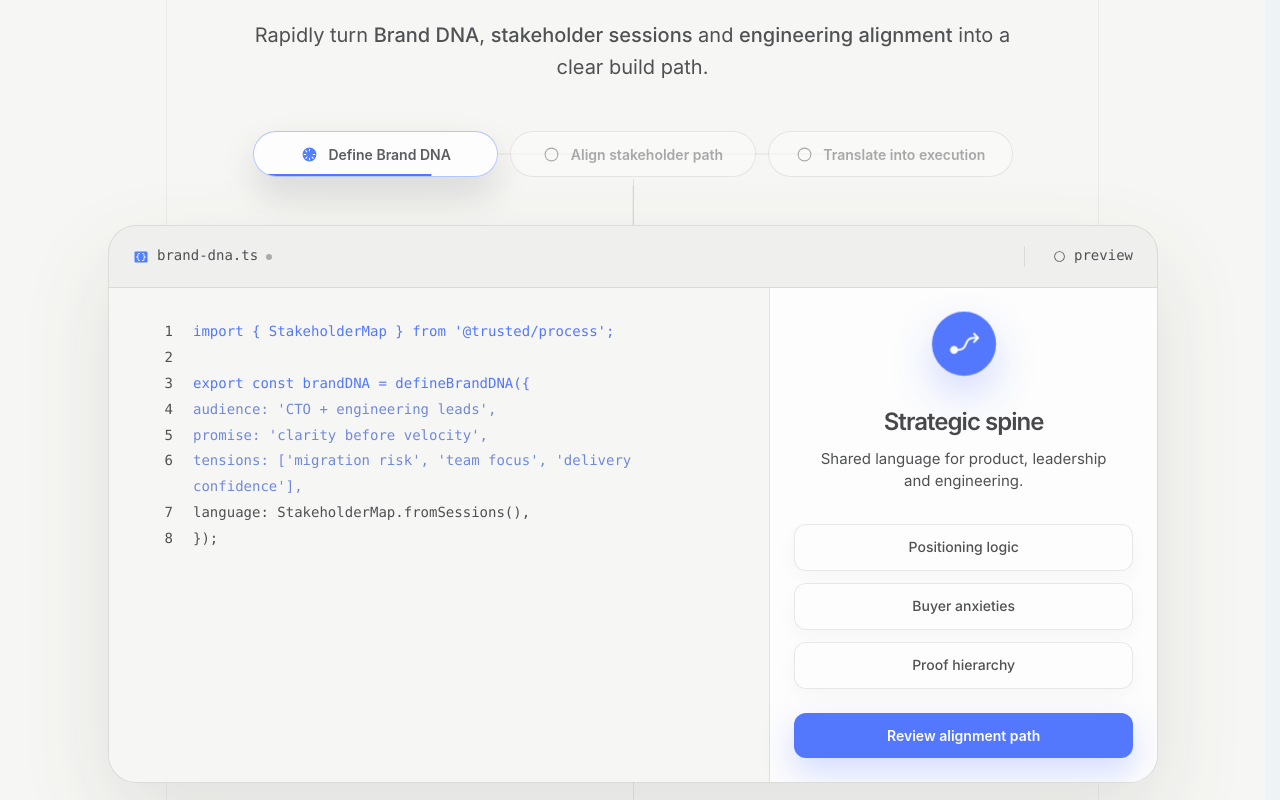
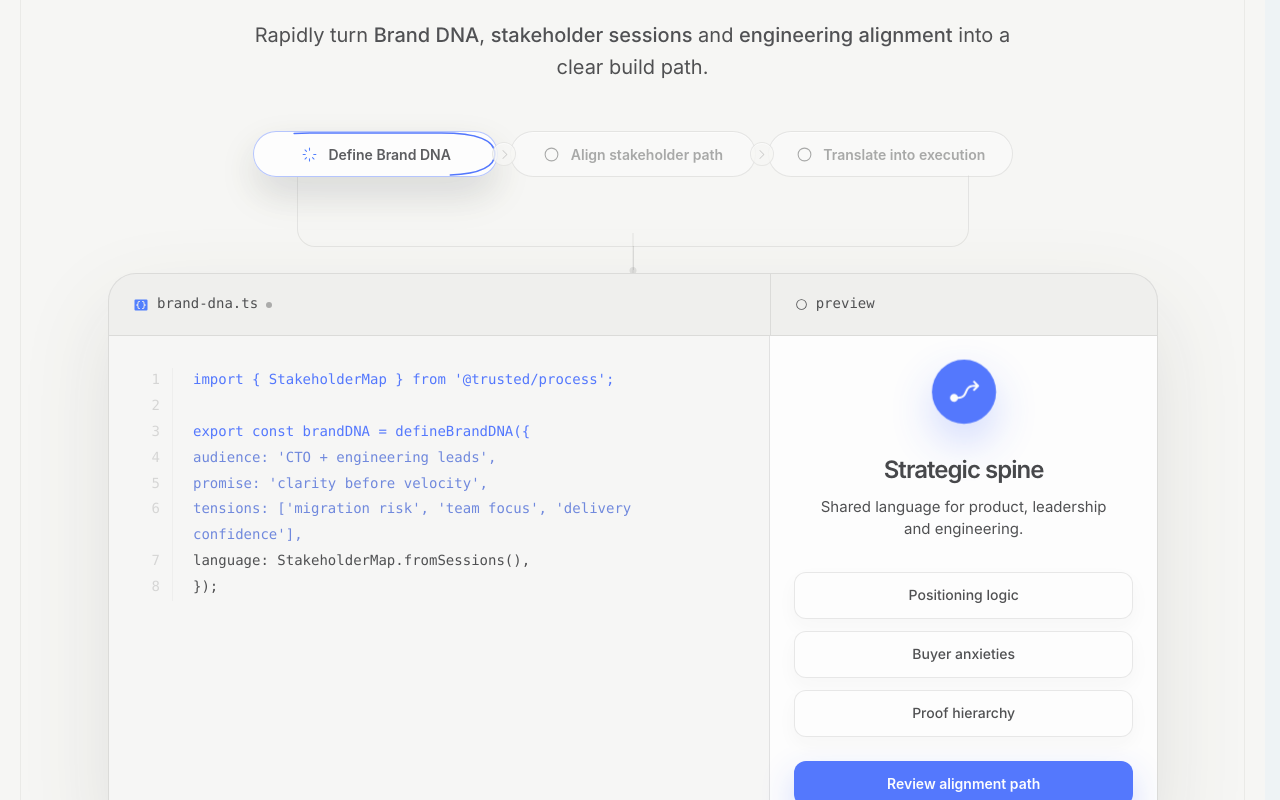
Before and after one commit to sergefomichev/Project7, a React (Vite) app: page / in a window 1280 px wide. Shown: the part 1200-2000 px from the top of the page. Built offline with nearby package versions, Linux system fonts and the light colour scheme.

Commit message:
Match AlignUI process details

```diff
--- a/src/App.tsx
+++ b/src/App.tsx
@@ -1,6 +1,7 @@
 import { ArrowRight, ChevronDown, Menu, Star } from "lucide-react";
 import {
   BracketsCurly,
+  CaretRight,
   CheckCircle,
   Circle,
   FlowArrow,
@@ -558,8 +559,8 @@ function BrandDnaSection() {
 
   return (
     <section className="align-process-section relative z-10 overflow-hidden bg-[#f7f7f4] text-[#2c2d2f]">
-      <div className="pointer-events-none absolute inset-y-0 left-[13vw] w-px bg-black/[0.06]" />
-      <div className="pointer-events-none absolute inset-y-0 right-[13vw] w-px bg-black/[0.06]" />
+      <div className="pointer-events-none absolute inset-y-0 left-[max(1.25rem,calc((100vw-1480px)/2+1.75rem))] w-px bg-black/[0.06]" />
+      <div className="pointer-events-none absolute inset-y-0 right-[max(1.25rem,calc((100vw-1480px)/2+1.75rem))] w-px bg-black/[0.06]" />
       <div className="pointer-events-none absolute inset-x-0 top-0 h-px bg-black/[0.06]" />
 
       <div className="relative mx-auto max-w-[1480px] px-5 pb-24 pt-28 sm:px-6 sm:pb-32 sm:pt-32 lg:px-7 lg:pb-40">
@@ -592,10 +593,15 @@ function ProcessTabs({
   onSelect: (index: number) => void;
 }) {
   return (
-    <div className="t-tabs-reveal relative mx-auto mb-10 max-w-[760px] sm:mb-12">
-      <div className="pointer-events-none absolute left-8 right-8 top-1/2 hidden h-px -translate-y-1/2 bg-black/10 md:block" />
-      <div className="pointer-events-none absolute left-1/2 top-[calc(100%+2px)] hidden h-16 w-px -translate-x-1/2 bg-black/10 md:block" />
+    <div className="t-tabs-reveal relative mx-auto mb-20 max-w-[760px] sm:mb-24">
+      <div className="process-connector" aria-hidden="true" />
       <div className="process-tabs-track grid gap-3 md:grid-cols-3" style={{ "--active-index": activeStep } as React.CSSProperties}>
+        <span className="tab-chevron tab-chevron-left" aria-hidden="true">
+          <CaretRight size={13} weight="regular" />
+        </span>
+        <span className="tab-chevron tab-chevron-right" aria-hidden="true">
+          <CaretRight size={13} weight="regular" />
+        </span>
         {processSteps.map((step, index) => {
           const isActive = index === activeStep;
           const isComplete = index < activeStep;
@@ -610,7 +616,7 @@ function ProcessTabs({
             >
               <StepStateIcon active={isActive} complete={isComplete} />
               <span className="relative z-10 truncate">{step.label}</span>
-              {isActive ? <span key={activeStep} className="process-tab-progress" /> : null}
+              {isActive ? <TabProgressBorder key={activeStep} /> : null}
             </button>
           );
         })}
@@ -619,11 +625,23 @@ function ProcessTabs({
   );
 }
 
+function TabProgressBorder() {
+  return (
+    <svg className="process-tab-border-progress" viewBox="0 0 100 46" preserveAspectRatio="none" aria-hidden="true">
+      <path
+        d="M50 1 H77 Q99 1 99 23 Q99 45 77 45 H23 Q1 45 1 23 Q1 1 23 1 H50"
+        fill="none"
+        pathLength={100}
+      />
+    </svg>
+  );
+}
+
 function StepStateIcon({ active, complete }: { active: boolean; complete: boolean }) {
   return (
     <span className="t-step-icon relative z-10" data-state={active ? "active" : complete ? "complete" : "idle"}>
       <Circle size={17} weight="regular" className="t-step-icon-idle text-black/24" />
-      <SpinnerGap size={17} weight="fill" className="t-step-icon-active text-[#2f66ff]" />
+      <SpinnerGap size={17} weight="regular" className="t-step-icon-active text-[#2f66ff]" />
       <CheckCircle size={18} weight="fill" className="t-step-icon-complete text-[#2fbf71]" />
     </span>
   );
@@ -640,13 +658,13 @@ function ProcessEditor({
     <div className="t-panel-shell relative mx-auto max-w-[1050px]">
       <div className="pointer-events-none absolute left-1/2 top-[-40px] hidden h-10 w-px -translate-x-1/2 bg-black/10 md:block" />
       <div className="overflow-hidden rounded-[28px] border border-black/10 bg-[#eeeeec] shadow-[0_36px_90px_rgba(30,33,36,0.12)]">
-        <div className="flex items-center justify-between border-b border-black/10 px-5 py-5 text-[14px] text-black/34 sm:px-6">
-          <div className="flex items-center gap-2">
+        <div className="grid items-center border-b border-black/10 text-[14px] text-black/34 lg:grid-cols-[minmax(0,1.45fr)_minmax(320px,0.85fr)]">
+          <div className="flex items-center gap-2 px-5 py-5 sm:px-6">
             <BracketsCurly size={16} weight="fill" className="text-[#2f66ff]" />
             <span className="font-mono">{activeProcess.file}</span>
             <span className="h-1.5 w-1.5 rounded-full bg-black/35" />
           </div>
-          <div className="hidden items-center gap-2 border-l border-black/10 pl-7 sm:flex">
+          <div className="hidden items-center gap-2 border-l border-black/10 px-5 py-5 sm:flex sm:px-6">
             <Circle size={13} weight="regular" className="text-black/24" />
             <span className="font-mono">preview</span>
           </div>
@@ -656,7 +674,7 @@ function ProcessEditor({
           <div key={`code-${activeStep}`} className="t-panel-slide min-h-[430px] border-b border-black/10 p-6 font-mono text-[13px] leading-[1.85] text-black/48 sm:p-8 sm:text-[14px] lg:border-b-0 lg:border-r">
             {activeProcess.code.map((line, index) => (
               <div key={`${activeStep}-${line}-${index}`} className="t-code-line grid grid-cols-[32px_minmax(0,1fr)] gap-5" style={{ "--line-index": index } as React.CSSProperties}>
-                <span className="select-none text-right text-black/16">{index + 1}</span>
+                <span className="code-line-number select-none text-right">{index + 1}</span>
                 <span className={line.includes("import") || line.includes("export") || line.includes("const") ? "text-[#315dff]" : line.includes("'") || line.includes('"') ? "text-[#5472d8]" : line.includes("//") ? "text-black/24" : ""}>
                   {line || "\u00a0"}
                 </span>
--- a/src/styles.css
+++ b/src/styles.css
@@ -134,6 +134,83 @@ a {
   z-index: 1;
 }
 
+.tab-chevron {
+  position: absolute;
+  top: 50%;
+  z-index: 3;
+  display: none;
+  width: 24px;
+  height: 24px;
+  align-items: center;
+  justify-content: center;
+  border: 1px solid rgba(0, 0, 0, 0.08);
+  border-radius: 999px;
+  color: rgba(0, 0, 0, 0.22);
+  background: rgba(247, 247, 244, 0.82);
+  transform: translate(-50%, -50%);
+  box-shadow: inset 0 1px 0 rgba(255, 255, 255, 0.7);
+}
+
+.tab-chevron-left {
+  left: calc((100% - 24px) / 3 + 6px);
+}
+
+.tab-chevron-right {
+  left: calc(((100% - 24px) / 3) * 2 + 18px);
+}
+
+@media (min-width: 768px) {
+  .tab-chevron {
+    display: inline-flex;
+  }
+}
+
+.process-connector {
+  position: absolute;
+  right: 44px;
+  bottom: -70px;
+  left: 44px;
+  z-index: 0;
+  display: none;
+  height: 72px;
+  border-right: 1px solid rgba(0, 0, 0, 0.09);
+  border-bottom: 1px solid rgba(0, 0, 0, 0.09);
+  border-left: 1px solid rgba(0, 0, 0, 0.09);
+  border-bottom-right-radius: 18px;
+  border-bottom-left-radius: 18px;
+}
+
+.process-connector::before {
+  position: absolute;
+  bottom: -24px;
+  left: 50%;
+  width: 1px;
+  height: 24px;
+  content: "";
+  background: rgba(0, 0, 0, 0.09);
+}
+
+.process-connector::after {
+  position: absolute;
+  bottom: -28px;
+  left: 50%;
+  width: 7px;
+  height: 7px;
+  content: "";
+  border-radius: 999px;
+  background: rgba(0, 0, 0, 0.1);
+  box-shadow:
+    -50vw -53px 0 -2px rgba(0, 0, 0, 0.08),
+    50vw -53px 0 -2px rgba(0, 0, 0, 0.08);
+  transform: translateX(-50%);
+}
+
+@media (min-width: 768px) {
+  .process-connector {
+    display: block;
+  }
+}
+
 .process-tab:hover {
   transform: translateY(-2px);
   background: rgba(255, 255, 255, 0.78);
@@ -149,13 +226,25 @@ a {
     inset 0 1px 0 rgba(255, 255, 255, 0.86);
 }
 
-.process-tab-progress {
+.process-tab-border-progress {
   position: absolute;
-  inset: auto 0 0 0;
-  height: 2px;
-  background: #315dff;
-  transform-origin: left center;
-  animation: processProgress 8s linear forwards;
+  inset: 0;
+  z-index: 2;
+  width: 100%;
+  height: 100%;
+  overflow: visible;
+  pointer-events: none;
+}
+
+.process-tab-border-progress path {
+  stroke: #315dff;
+  stroke-width: 1.5;
+  stroke-linecap: round;
+  stroke-linejoin: round;
+  stroke-dasharray: 100;
+  stroke-dashoffset: 100;
+  vector-effect: non-scaling-stroke;
+  animation: processBorderProgress 8s linear forwards;
 }
 
 .t-chip-reveal {
@@ -262,14 +351,20 @@ a {
   animation: tShimmer 4.5s ease-in-out infinite;
 }
 
-@keyframes processProgress {
+@keyframes processBorderProgress {
   from {
-    transform: scaleX(0);
+    stroke-dashoffset: 100;
   }
 
   to {
-    transform: scaleX(1);
+    stroke-dashoffset: 0;
   }
+}
+
+.code-line-number {
+  color: rgba(0, 0, 0, 0.16);
+  padding-right: 12px;
+  border-right: 1px solid rgba(0, 0, 0, 0.04);
 }
 
 @keyframes tChipReveal {
@@ -413,9 +508,9 @@ a {
     animation: none;
   }
 
-  .process-tab-progress {
+  .process-tab-border-progress path {
     animation: none;
-    transform: scaleX(1);
+    stroke-dashoffset: 0;
   }
 
   .t-chip-reveal,
```
